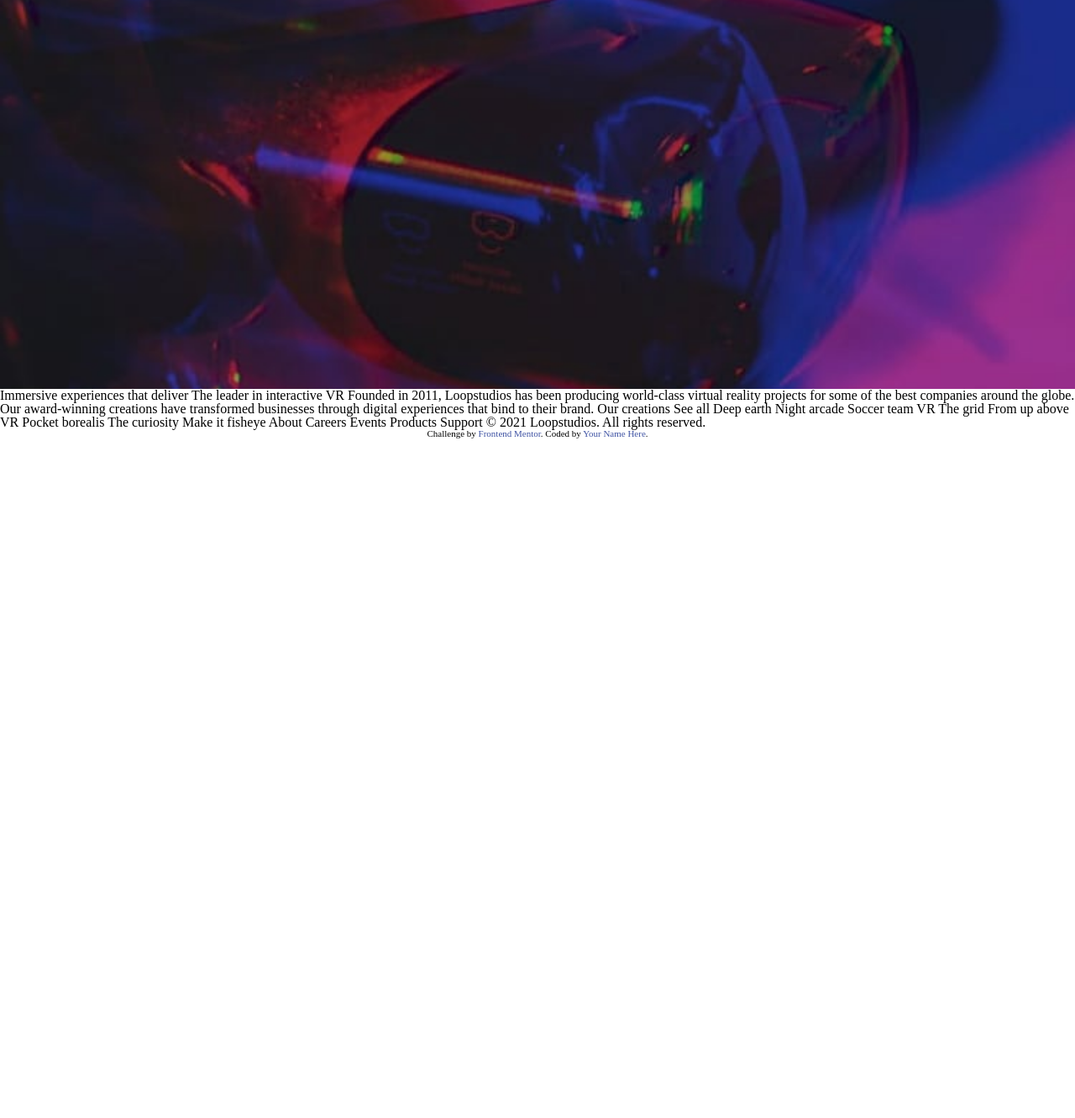
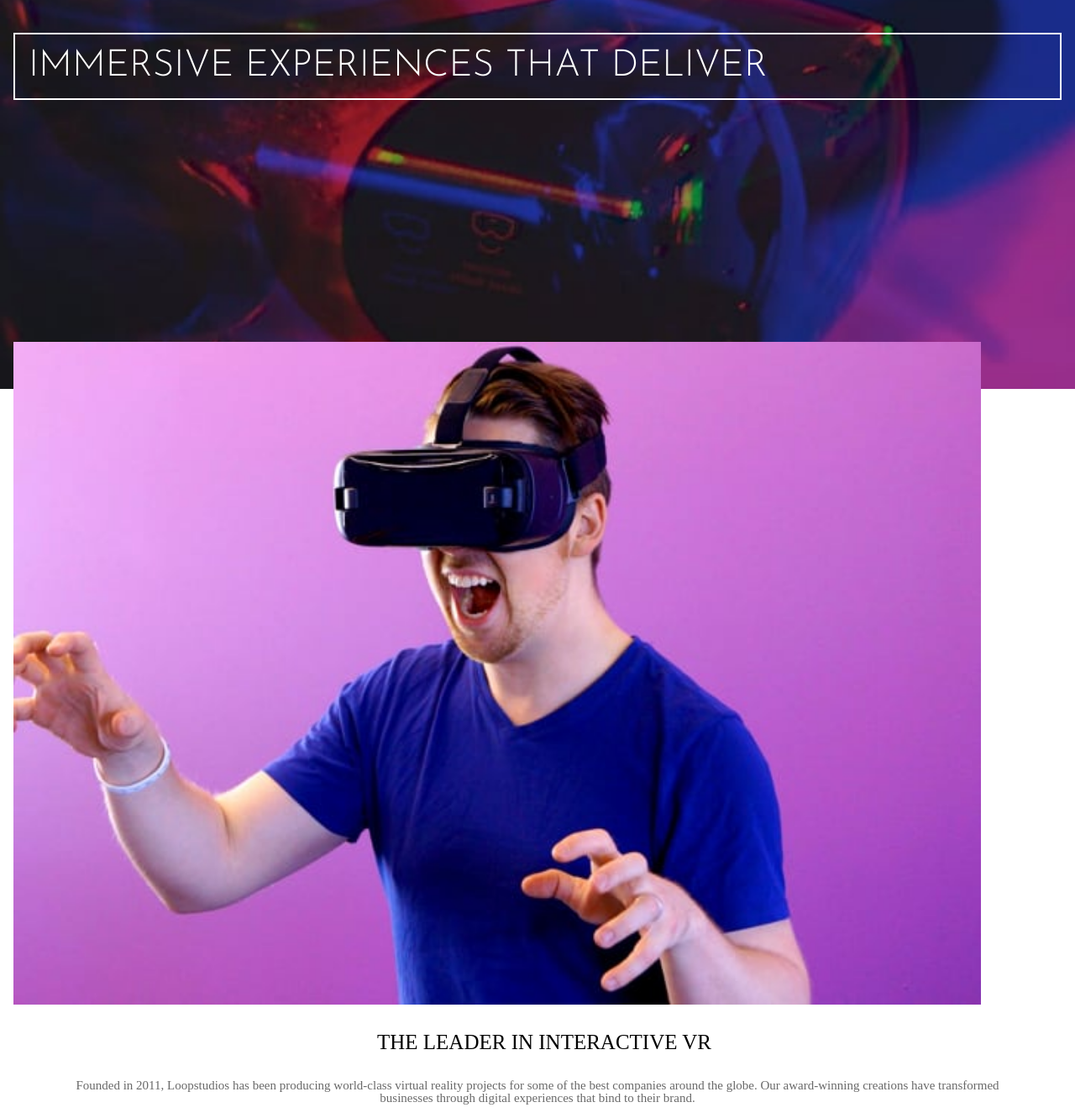
Before and after one commit to paolakossa/loopstudios, a plain HTML site: page index.html in a window 1280 px wide. Shown: the part 497-1828 px from the top of the page at 84% size. Before the commit the page ends 1019 px from the top, so only its background shows below. Drawn offline with Linux system fonts and the light colour scheme.

Commit message:
Section principal done

```diff
--- a/css/style.css
+++ b/css/style.css
@@ -40,6 +40,7 @@ header{
 
 #nav {
     text-align: center;
+
 }
 
 #menu{
@@ -51,6 +52,7 @@ header{
     visibility: hidden;
     overflow-y: hidden;
     background-color: var(--black);
+
 
 
 
@@ -121,3 +123,53 @@ width: 20px;
     top:-7px;
 
  }
+
+ .chamada{
+ 	display: flex;
+ 	flex-wrap: wrap;
+ 	text-align: justify;
+ 	margin-top: -26.5rem;
+ 	margin-left: 1rem;
+ 	margin-right: 1rem;
+ 	padding: 1rem;
+ 	color: var(--white);
+ 	box-sizing: border-box;
+    border: 2px solid var(--white);
+    text-transform: uppercase;
+    font-size: 44px;
+    font-family: var(--font-j);
+
+  }
+
+ .principal{
+
+ 	display: flex;
+ 	flex-direction: column;
+ }
+ .principal_img{
+
+ 	margin-top: 18rem;
+ 	width: 90vw;
+ 	margin-left: 1rem;
+
+ }
+
+ .principal_titulo{
+
+  text-align: center;
+  text-transform: uppercase;
+  margin-top: 1rem;
+  font-size: 25px;
+  margin-left: 1rem;
+  padding: 1rem;
+
+ }
+
+ .principal_texto{
+ 	text-align: center;
+ 	margin-left: 3rem;
+ 	margin-right: 3rem;
+ 	color: var(--very-dark-gray);
+ 	font-size: 15px;
+ 	padding: 1rem;
+ }
--- a/index.html
+++ b/index.html
@@ -37,40 +37,29 @@
         </nav>
       </header>
 
-  Immersive experiences that deliver
+      <div class="chamada">
+        <p>Immersive experiences that deliver</p>
+      </div>
 
-  The leader in interactive VR
+    <main>
 
-  Founded in 2011, Loopstudios has been producing world-class virtual reality
-  projects for some of the best companies around the globe. Our award-winning
-  creations have transformed businesses through digital experiences that bind
-  to their brand.
+      <section class="principal">
 
-  Our creations
+        <img src="images/mobile/image-interactive.jpg" class="principal_img">
 
-  See all
+        <h1 class="principal_titulo">The leader in interactive VR</h1>
 
-  Deep earth
-  Night arcade
-  Soccer team VR
-  The grid
-  From up above VR
-  Pocket borealis
-  The curiosity
-  Make it fisheye
+        <p class="principal_texto">Founded in 2011, Loopstudios has been producing world-class virtual reality
+        projects for some of the best companies around the globe. Our award-winning
+        creations have transformed businesses through digital experiences that bind
+        to their brand.</p>
 
-  About
-  Careers
-  Events
-  Products
-  Support
 
-  © 2021 Loopstudios. All rights reserved.
+      </section>
 
-  <div class="attribution">
-    Challenge by <a href="https://www.frontendmentor.io?ref=challenge" target="_blank">Frontend Mentor</a>.
-    Coded by <a href="#">Your Name Here</a>.
-  </div>
+    </main>
+
+
 
   <script src="js/app.js"></script>
 </body>
```
